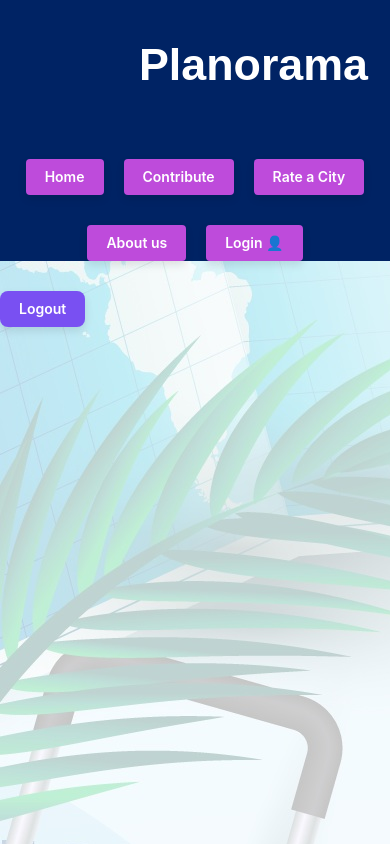
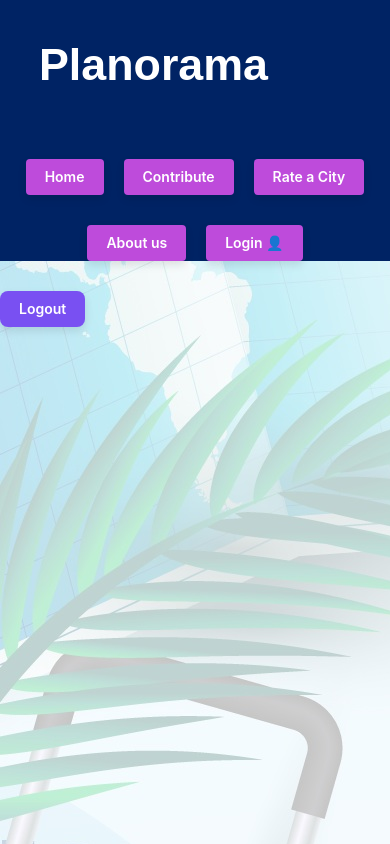
Before and after one commit to Namaste-Bonjour/Planorama, a React (Vite) app: page /Logout in a window 390 px wide. Built offline with nearby package versions, Linux system fonts and the light colour scheme; no server answers.

Commit message:
Position title in center for responsive

```diff
--- a/src/components/CountryList.css
+++ b/src/components/CountryList.css
@@ -160,21 +160,19 @@ a {
 .time {
   top: 10px;
 }
-
 .Stay img {
   width: 10%;
   border-radius: 8px;
-
-}
+ }
 
 .Stay label {
-  gap: 20px;
-  align-items: center;
+   align-items: center;
   margin-top: 50px;
 }
 
 .Stay:hover {
-  background-color: #a5dc9b;
+  background-color: #1b8bb8;
+  border-radius: 30px;
 }
 
 
--- a/src/components/Navbar.css
+++ b/src/components/Navbar.css
@@ -70,7 +70,9 @@ Loader {
     font-size: 14px;
     justify-content: center;
   }
-
+.Navbar h1{
+margin-right: 200px;
+}
   button {
     margin-top: 30px;
     margin-right: auto;
```
